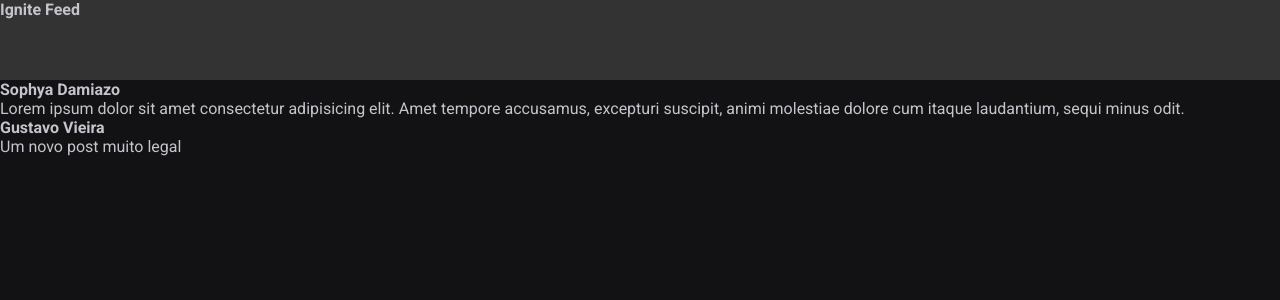
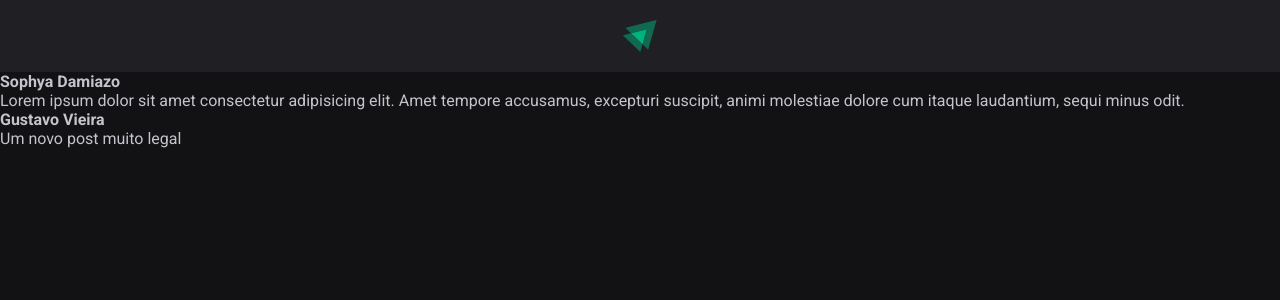
Before and after one commit to devsophya/Fundamentos-do-React.js, a React (Vite) app in the folder vite-project/: page / in a window 1280 px wide. Shown: the top 300 px of the page. Built offline with nearby package versions, Linux system fonts and the light colour scheme.

Commit message:
feat: Implemetado o logo do Ignite no Header.

```diff
--- a/vite-project/src/components/Header.jsx
+++ b/vite-project/src/components/Header.jsx
@@ -1,9 +1,11 @@
 import styles from './Header.module.css'
+
+import igniteLogo from '../assets/ignite-logo.svg';
 
 export function Header() {
     return (
         <header className={styles.header}>
-            <strong>Ignite Feed</strong>
+           <img src={igniteLogo} alt="Logotipo do Ignite" />
         </header>
 
     );
--- a/vite-project/src/components/Header.module.css
+++ b/vite-project/src/components/Header.module.css
@@ -1,4 +1,10 @@
 .header {
-    background-color: #333;
-    height: 80px;
+    background-color: var(--gray-800);
+    display: flex;
+    justify-content: center;
+    padding: 1.25rem 0;
 }
+
+.header img {
+    height: 2rem;
+}
```
Also changed, not shown: vite-project/src/assets/ignite-logo.svg (added).
